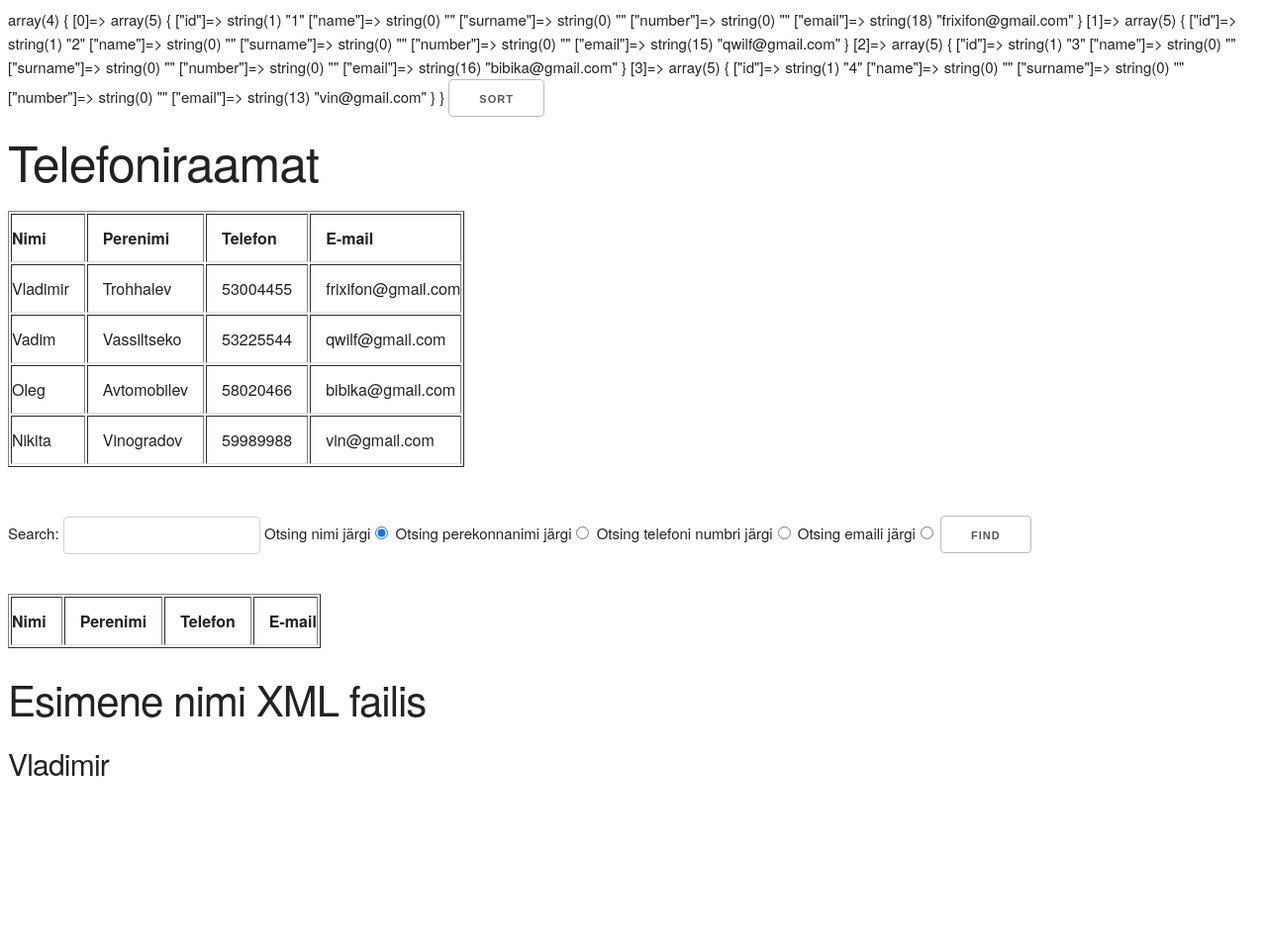
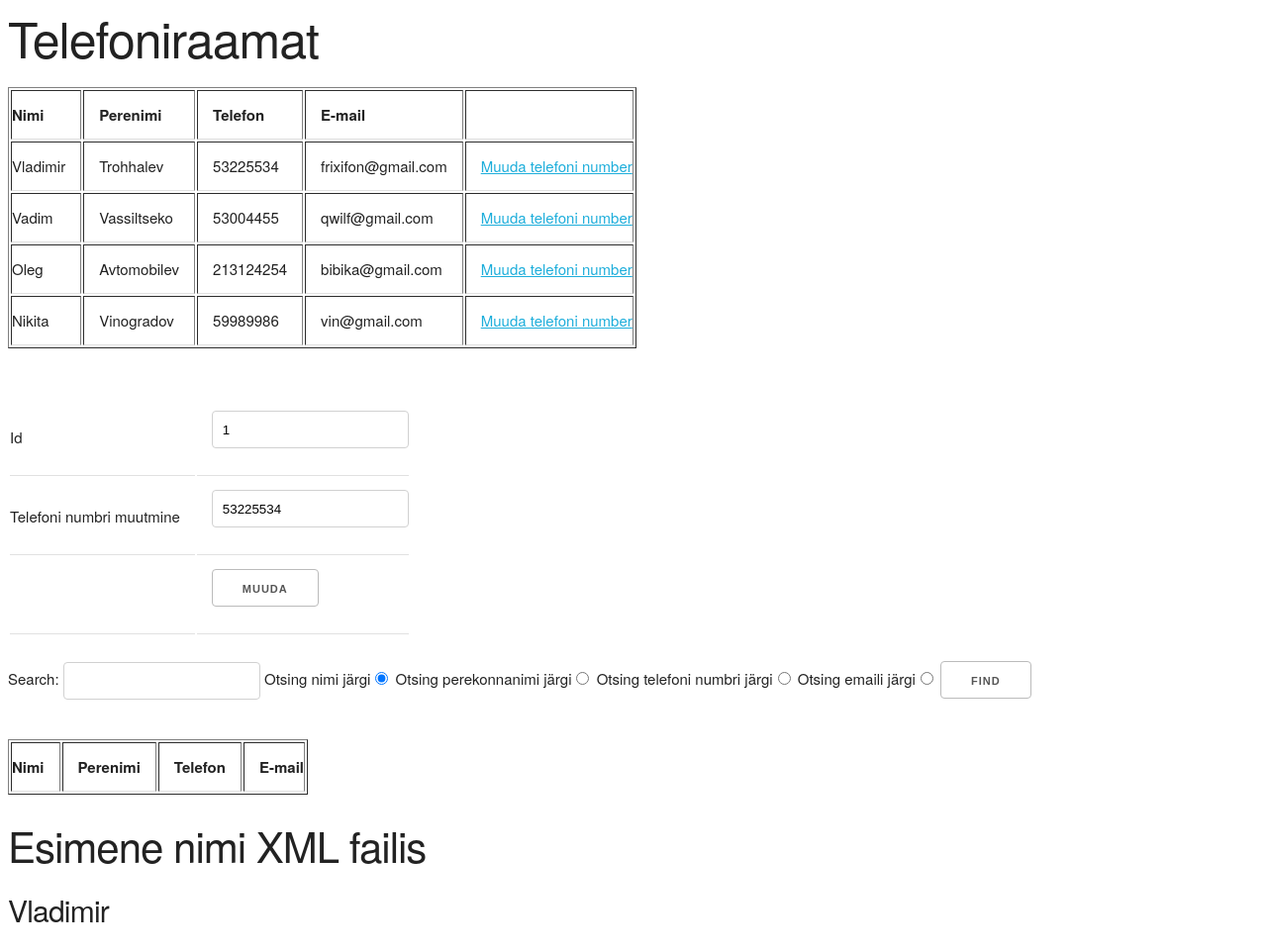
Before and after one commit to DanilGritsenko/PhoneBook-1, a PHP site: page /?id=1 in a window 1280 px wide. Shown: the whole page at 99% size. Before the commit the page ends 785 px from the top, so only its background shows below. Run offline with PHP 8.4, Linux system fonts and the light colour scheme; data that the repository does not hold is empty.

Commit message:
Изменение номера телефона

```diff
--- a/PhoneBookPHP/index.php
+++ b/PhoneBookPHP/index.php
@@ -1,8 +1,9 @@
 <?php
+error_reporting(E_ERROR | E_WARNING | E_PARSE);
 $computers = simplexml_load_file("kniga.xml");
 $counter = 0;
 $date_today = date("m.d.y");
-echo $computers -> kontakt[0] -> attributes() -> id;
+
 
 function searchByName($query){
     global $computers;
@@ -44,29 +45,6 @@ function searchByEmail($query){
     return $result;
 }
 
-$computer = array();
-foreach($computers->kontakt as $item) {
-    $computer[] = array(
-                     'id'             => (string)$item->id,
-                     'name'          => (string)$item->name,
-                     'surname'           => (string)$item->surname,
-                     'number'         => (string)$item->number,
-                     'email' => (string)$item->email
-                    );
-}
-array_sort_by_column($computer, 'Name');
-var_dump($computer);
-
-function array_sort_by_column(&$array, $column, $direction = SORT_ASC) {
-    $reference_array = array();
-
-    foreach($array as $key => $row) {
-        $reference_array[$key] = $row[$column];
-    }
-
-    array_multisort($reference_array, $direction, $array);
-}
-
 ?>
 <!DOCTYPE html>
 <html>
@@ -76,7 +54,6 @@ function array_sort_by_column(&$array, $column, $direction = SORT_ASC) {
     <link rel="stylesheet" type="text/css" href="skeleton.css">
 </head>
 <body>
-	<input type="submit" name="sort" value="Sort" onClick="array_sort_by_column">
 <h1>Telefoniraamat</h1>
 
 <table border="1">
@@ -85,6 +62,7 @@ function array_sort_by_column(&$array, $column, $direction = SORT_ASC) {
         <th>Perenimi</th>
         <th>Telefon</th>
         <th>E-mail</th>
+        <th> </th>
 
     </tr>
     <?php
@@ -95,13 +73,52 @@ function array_sort_by_column(&$array, $column, $direction = SORT_ASC) {
         echo "<td>".($arvuti -> perekonnanimi)."</td>";
         echo "<td>".($arvuti -> telefon)."</td>";
         echo "<td>".($arvuti -> email)."</td>";
-
+        ?>
+        <td><a href="index.php?id=<?php echo $arvuti['id']; ?> ">Muuda telefoni number</a></td>
+        <?php
         echo "</tr>";
     }
 
     ?>
 </table>
 <br />
+
+<?php
+if(isset($_POST['submitSave'])){
+    foreach($computers -> kontakt as $arvuti){
+        if($arvuti['id']==$_POST['id']){
+            $arvuti -> telefon = $_POST['telefon'];
+            break;
+        }
+    }
+    file_put_contents('kniga.xml', $computers->asXML());
+    //header('location:index.php');
+}
+
+foreach($computers -> kontakt as $arvuti){
+    if($arvuti['id']==$_GET['id']){
+        $id = $arvuti['id'];
+        $number = $arvuti->telefon;
+        break;
+    }
+}
+?>
+<form method="post">
+    <table cellpading="2" cellspacing="2">
+        <tr>
+            <td>Id</td>
+            <td><input type="text" name="id" value="<?php echo $id; ?>" readonly="readonly"></td>
+        </tr>
+        <tr>
+            <td>Telefoni numbri muutmine</td>
+            <td><input type="text" name="telefon" value="<?php echo $number; ?>"></td>
+        </tr>
+        <tr>
+            <td> </td>
+            <td><input type="submit" value="Muuda" name="submitSave"></td>
+        </tr>
+    </table>
+</form>
 
 <form method="post">
     Search: <input type="text" name="search"/>
--- a/PhoneBookPHP/kniga.xml
+++ b/PhoneBookPHP/kniga.xml
@@ -1,31 +1,27 @@
 <?xml version="1.0" encoding="utf-8"?>
 <raamat>
-  <kontakt>
-    <id>1</id>
+  <kontakt id="1">
     <nimi>Vladimir</nimi>
     <perekonnanimi>Trohhalev</perekonnanimi>
-    <telefon>53004455</telefon>
+    <telefon>53225534</telefon>
 	<email>frixifon@gmail.com</email>
   </kontakt>
-  <kontakt>
-    <id>2</id>
+  <kontakt id="2">
     <nimi>Vadim</nimi>
     <perekonnanimi>Vassiltseko</perekonnanimi>
-    <telefon>53225544</telefon>
+    <telefon>53004455</telefon>
 	<email>qwilf@gmail.com</email>
   </kontakt>
-  <kontakt>
-    <id>3</id>
+  <kontakt id="3">
     <nimi>Oleg</nimi>
     <perekonnanimi>Avtomobilev</perekonnanimi>
-    <telefon>58020466</telefon>
+    <telefon>213124254</telefon>
 	<email>bibika@gmail.com</email>
   </kontakt>
-  <kontakt>
-    <id>4</id>
+  <kontakt id="4">
     <nimi>Nikita</nimi>
     <perekonnanimi>Vinogradov</perekonnanimi>
-    <telefon>59989988</telefon>
+    <telefon>59989986</telefon>
 	<email>vin@gmail.com</email>
   </kontakt>
 </raamat>
```
Lines whose indentation alone changed are shown as unchanged.
